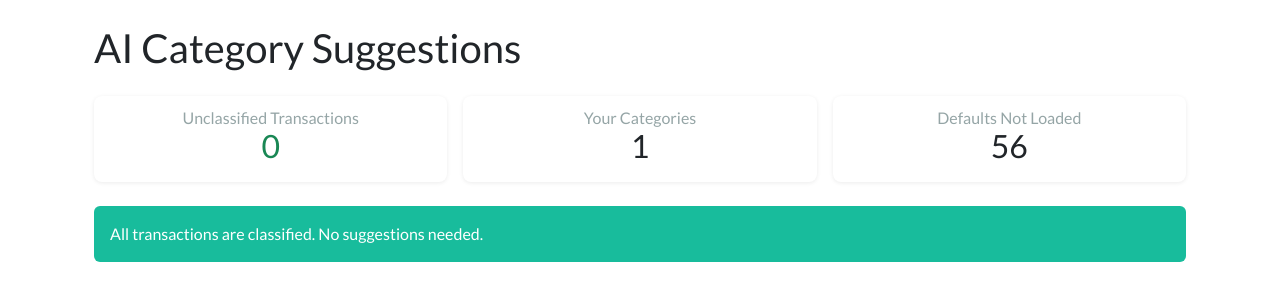
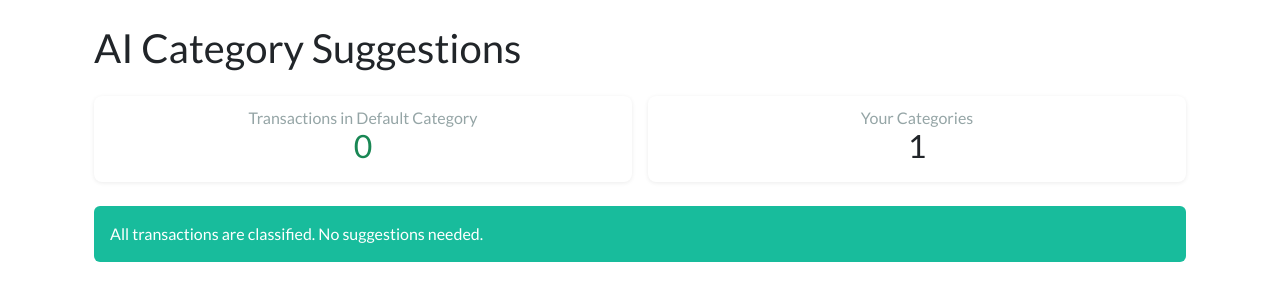
Before and after one commit to jcaraya93/ProjectFinance, a Django app: page /categories/ai-suggestions/ in a window 1280 px wide. Shown: the part 72-373 px from the top of the page. Run offline with Django 5.2, Linux system fonts and the light colour scheme; a user stored in the database is signed in; tables that the repository leaves empty hold one stand-in row (values such as "Sample post"); some libraries are stand-ins or nearby versions.

Commit message:
Simplify AI category suggestions: remove defaults, add generic name filter
- Query transactions in Default category of ANY group (not just unclassified)
- Remove default category template from AI context
- AI suggests only new categories based on transaction patterns
- Filter out generic names: Other, Default, Miscellaneous, General, etc.
- Removed 'source' field (no more default vs new distinction)
- Simplified summary cards: Default transactions + existing categories
- Updated context info text

```diff
--- a/core/templates/core/ai_category_suggestions.html
+++ b/core/templates/core/ai_category_suggestions.html
@@ -10,27 +10,19 @@
 
   <!-- Summary cards -->
   <div class="row g-3 mb-4">
-    <div class="col-sm-4">
+    <div class="col-sm-6">
       <div class="card h-100 {% if unclassified_count > 0 %}border-warning{% endif %}">
         <div class="card-body text-center">
-          <h6 class="card-subtitle text-muted">Unclassified Transactions</h6>
+          <h6 class="card-subtitle text-muted">Transactions in Default Category</h6>
           <h3 class="card-title mb-0 {% if unclassified_count > 0 %}text-warning{% else %}text-success{% endif %}">{{ unclassified_count }}</h3>
         </div>
       </div>
     </div>
-    <div class="col-sm-4">
+    <div class="col-sm-6">
       <div class="card h-100">
         <div class="card-body text-center">
           <h6 class="card-subtitle text-muted">Your Categories</h6>
           <h3 class="card-title mb-0">{{ existing_count }}</h3>
-        </div>
-      </div>
-    </div>
-    <div class="col-sm-4">
-      <div class="card h-100">
-        <div class="card-body text-center">
-          <h6 class="card-subtitle text-muted">Defaults Not Loaded</h6>
-          <h3 class="card-title mb-0">{{ default_not_loaded }}</h3>
         </div>
       </div>
     </div>
@@ -48,10 +40,9 @@
       <h6 class="card-title">What the AI will analyze</h6>
       <ul class="mb-3">
         <li><strong>{{ existing_count }}</strong> existing categories in your account</li>
-        <li><strong>{{ default_not_loaded }}</strong> default categories available but not loaded</li>
-        <li><strong>{{ unclassified_count }}</strong> unclassified transactions (top 100 patterns sent)</li>
+        <li><strong>{{ unclassified_count }}</strong> transactions in Default category (top 50 patterns sent)</li>
       </ul>
-      <p class="text-muted small mb-0">The AI will suggest new categories or recommend loading defaults based on your transaction patterns.</p>
+      <p class="text-muted small mb-0">The AI will suggest new categories based on your transaction patterns. It will not suggest categories you already have, or generic names like "Other" or "Default".</p>
     </div>
   </div>
 
@@ -106,8 +97,6 @@
             {% if s.group == 'expense' %}<span class="badge bg-danger">Expense</span>
             {% elif s.group == 'income' %}<span class="badge bg-success">Income</span>
             {% elif s.group == 'transaction' %}<span class="badge bg-info">Transfer</span>{% endif %}
-            {% if s.source == 'default' %}<span class="badge bg-secondary">From Defaults</span>
-            {% else %}<span class="badge bg-primary">New</span>{% endif %}
           </div>
         </div>
         <p class="text-muted small mt-2 mb-2">{{ s.reason }}</p>
--- a/core/views/categories.py
+++ b/core/views/categories.py
@@ -315,22 +315,13 @@ def ai_category_suggestions(request):
     """Page for AI-powered category suggestions based on unclassified transactions."""
     from ..models import LogicalTransaction
 
-    # Count unclassified
+    # Count transactions in Default categories (any group)
     unclassified_count = LogicalTransaction.objects.filter(
         user=request.user,
         category__name='Default',
-        category__group__slug='unclassified',
     ).count()
 
     existing_count = Category.objects.filter(user=request.user).exclude(name='Default').count()
-    default_not_loaded = 0
-    existing_names = set(
-        Category.objects.filter(user=request.user).values_list('name', flat=True)
-    )
-    for cats in DEFAULT_CATEGORIES.values():
-        for name, _ in cats:
-            if name not in existing_names:
-                default_not_loaded += 1
 
     suggestions = None
     error = None
@@ -375,7 +366,6 @@ def ai_category_suggestions(request):
     return render(request, 'core/ai_category_suggestions.html', {
         'unclassified_count': unclassified_count,
         'existing_count': existing_count,
-        'default_not_loaded': default_not_loaded,
         'suggestions': suggestions,
         'error': error,
     })
```
Also changed, not shown: core/services/ai_category_suggester.py (+7 -23 lines).
